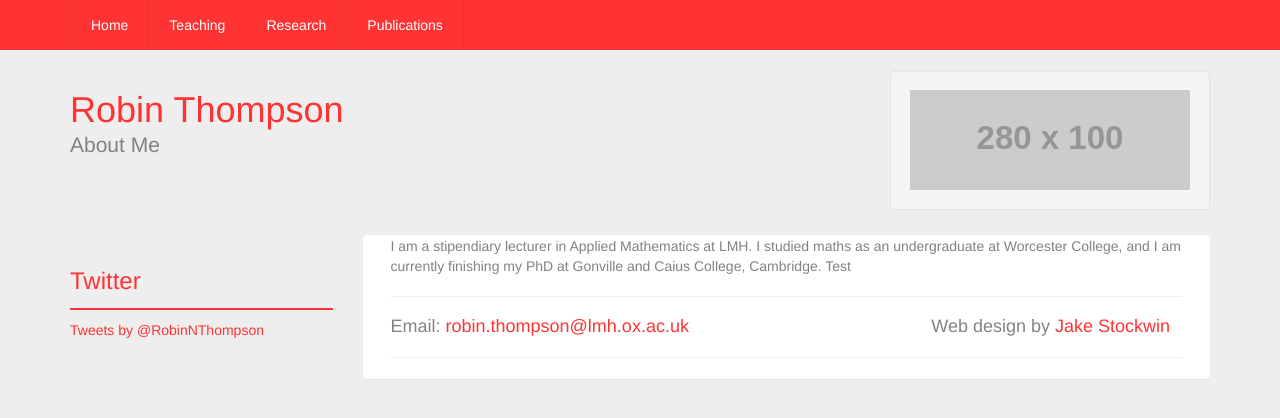
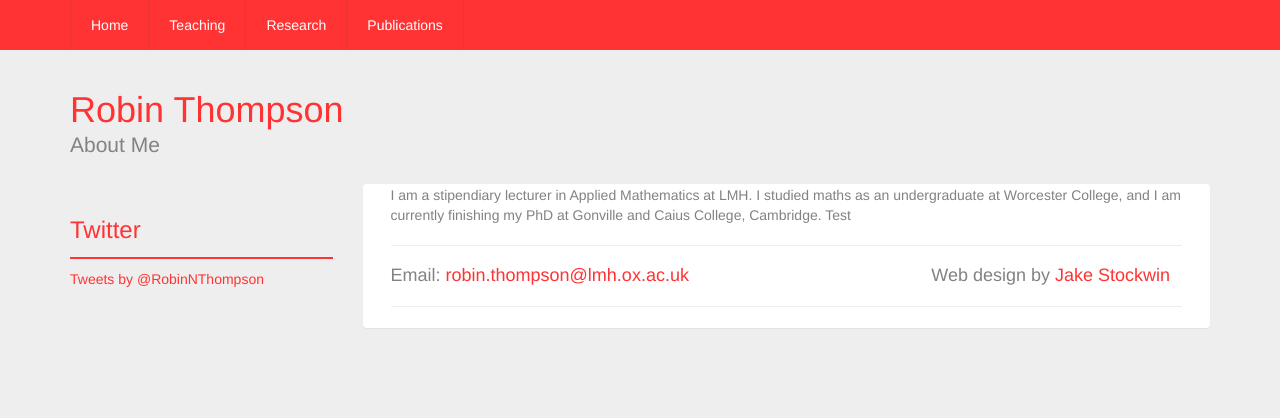
Before and after one commit to robin-thompson/robin-thompson.github.io, a Jekyll site: the page built from about.html, in a window 1280 px wide. Shown: the top 418 px of the page. Built offline with Jekyll 4.4.1, drawn with Linux system fonts in a browser that asks for light colours; nearby versions of some CDN libraries; library files that are not in the unit come from our copies; comment, search, counter and statistics services are not loaded.

Commit message:
Removed image

```diff
--- a/_layouts/default.html
+++ b/_layouts/default.html
@@ -36,9 +36,6 @@
 						<p class="lead">{{ page.title }}</p></h1>
 					</div>
 					<div class="col col-sm-6">
-						<div class="well pull-right">
-							<img src="//placehold.it/280x100/E7E7E7">
-						</div>
 					</div>
 				</div>
 			</div>
```
